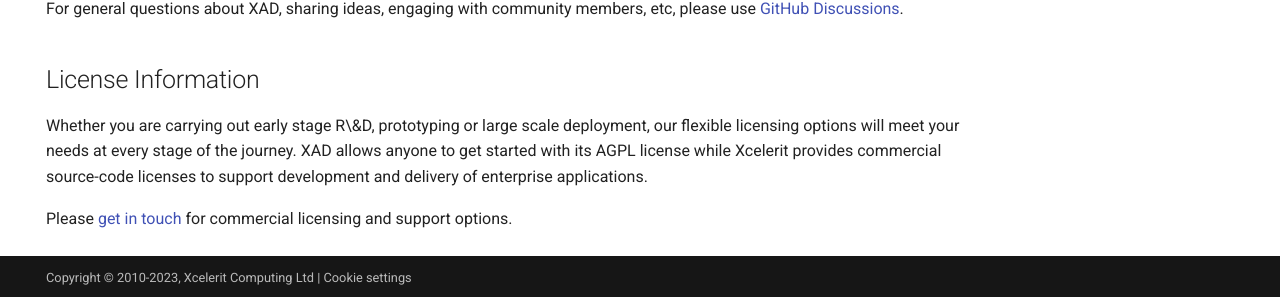
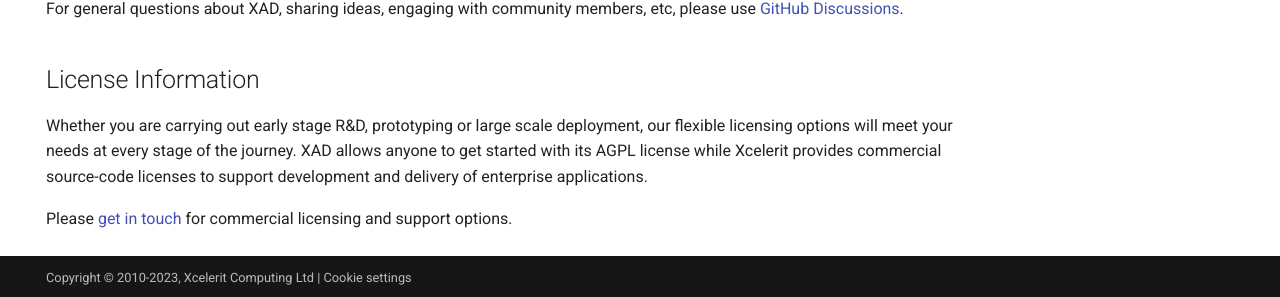
Before and after one commit to auto-differentiation/xad, an MkDocs documentation site: the page built from docs/about.md, in a window 1280 px wide and 1275 px high. Shown: the part 975-1272 px from the top of the window. Built offline with MkDocs 1.6.1 and Material for MkDocs 9.7.7, drawn with Linux system fonts in a browser that asks for light colours; comment, search, counter and statistics services are not loaded.

Commit message:
Fixing typo: R\&D -> R&D

```diff
--- a/docs/about.md
+++ b/docs/about.md
@@ -40,7 +40,7 @@ For general questions about XAD, sharing ideas, engaging with community members,
 
 ## License Information
 
-Whether you are carrying out early stage R\&D, prototyping or large scale deployment, our flexible licensing options will meet your needs at every stage of the journey.
+Whether you are carrying out early stage R&D, prototyping or large scale deployment, our flexible licensing options will meet your needs at every stage of the journey.
 XAD allows anyone to get started with its AGPL license while Xcelerit provides commercial source-code licenses to support development and delivery of enterprise applications.
 
 Please [get in touch](https://www.xcelerit.com/xad-commercial) for commercial licensing and support options.
```
